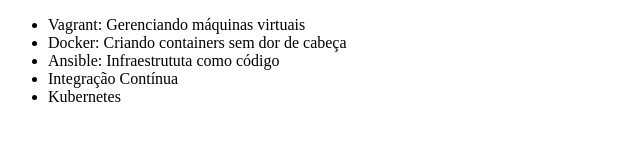
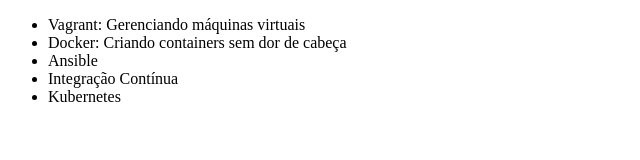
Before and after one commit to DTeodoro-98/Alura-Git, a plain HTML site: page index.html in a window 1280 px wide. Shown: the whole page, without its empty margins (0-640 px from the left). Drawn offline with Linux system fonts and the light colour scheme.

Commit message:
Revert "Alterando o código"
This reverts commit 5b499b88ac6b4e4ce836c88052875e688b744d20.

```diff
--- a/index.html
+++ b/index.html
@@ -8,7 +8,7 @@
     <ul>
         <li>Vagrant: Gerenciando máquinas virtuais</li>
         <li>Docker: Criando containers sem dor de cabeça</li>
-        <li>Ansible: Infraestrututa como código</li>
+        <li>Ansible</li>
         <li>Integração Contínua</li>
         <li>Kubernetes</li>
     </ul>
```
